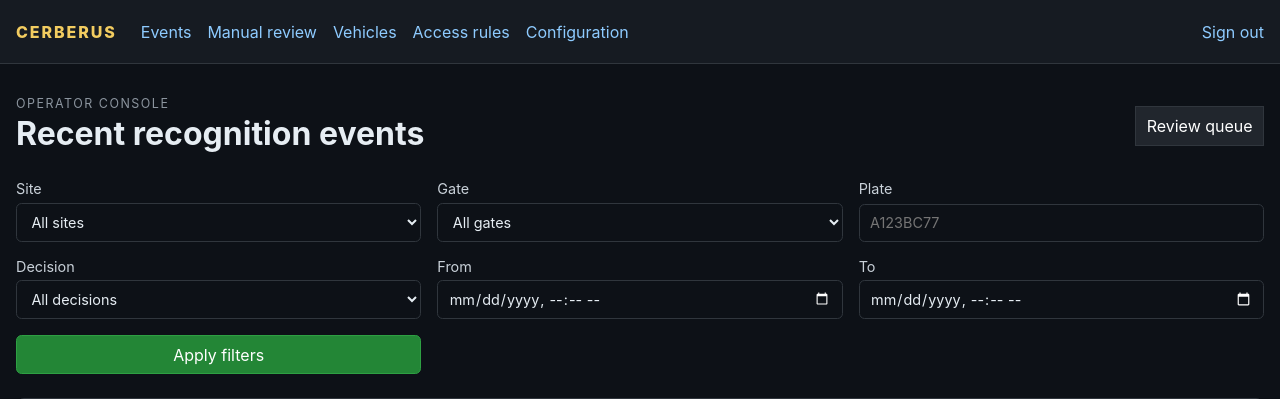
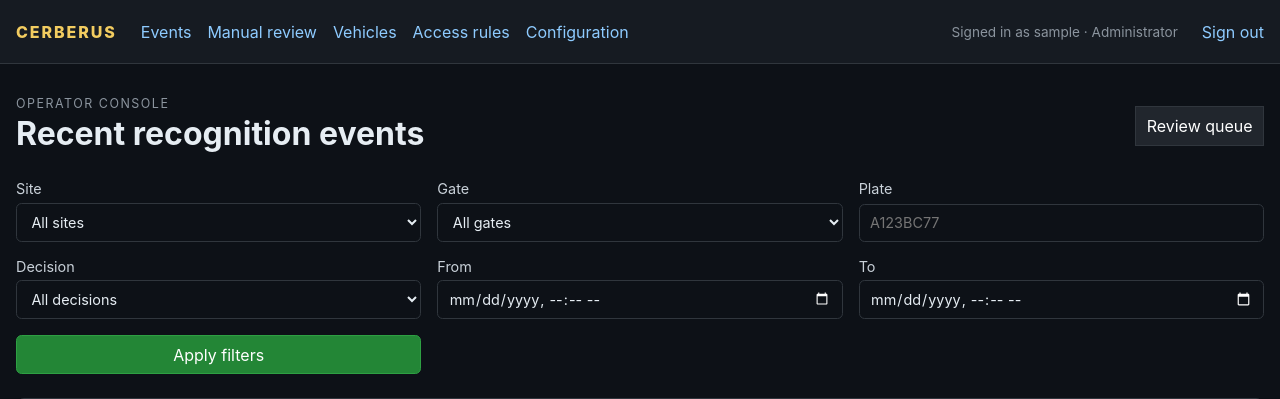
Before and after one commit to p95max/cerberus, a Django app: page /operator/ in a window 1280 px wide. Shown: the top 399 px of the page. Run offline with Django 5.2, Linux system fonts and the light colour scheme; the visitor is signed in with stand-in values (Sample User, id 1); data that the repository does not hold is empty; parts of the project's set-up code (start-up, migrations or seed data) failed here and were passed over; some libraries are stand-ins or nearby versions.

Commit message:
Add current operator role display and update environment example

```diff
--- a/backend/domain/context_processors.py
+++ b/backend/domain/context_processors.py
@@ -2,13 +2,25 @@ from __future__ import annotations
 
 from typing import Any
 
-from accounts.roles import ROLE_ADMINISTRATOR, ROLE_MANAGER, has_role
+from accounts.roles import (
+    ROLE_ADMINISTRATOR,
+    ROLE_MANAGER,
+    ROLE_OPERATOR,
+    ROLE_READ_ONLY,
+    has_role,
+)
 
 
 def operator_permissions(request: Any) -> dict[str, bool]:
+    role = None
+    for candidate in (ROLE_ADMINISTRATOR, ROLE_MANAGER, ROLE_OPERATOR, ROLE_READ_ONLY):
+        if has_role(request.user, (candidate,)):
+            role = candidate
+            break
     return {
         "can_manage_configuration": has_role(
             request.user,
             (ROLE_ADMINISTRATOR, ROLE_MANAGER),
-        )
+        ),
+        "current_operator_role": role,
     }
--- a/backend/domain/static/domain/operator.css
+++ b/backend/domain/static/domain/operator.css
@@ -6,6 +6,7 @@ a { color: #8ecbff; }
 .brand { color: #f2cc60; font-weight: 800; letter-spacing: .12em; text-decoration: none; }
 nav { display: flex; flex: 1; gap: 1rem; }
 nav a { text-decoration: none; }
+.signed-in { color: #8b949e; font-size: .85rem; white-space: nowrap; }
 .link-button { background: transparent; border: 0; color: #8ecbff; cursor: pointer; padding: 0; }
 .page { margin: 0 auto; max-width: 1280px; padding: 2rem 1rem 3rem; }
 .page-heading { align-items: center; display: flex; justify-content: space-between; gap: 1rem; margin-bottom: 1.5rem; }
--- a/backend/domain/templates/domain/operator/base.html
+++ b/backend/domain/templates/domain/operator/base.html
@@ -20,6 +20,7 @@
             <a href="{% url 'manage-resource' 'sites' %}">Configuration</a>
           {% endif %}
         </nav>
+        <span class="signed-in">Signed in as {{ user.username }} · {{ current_operator_role }}</span>
         <form action="{% url 'operator-logout' %}" method="post">{% csrf_token %}<button class="link-button">Sign out</button></form>
       {% endif %}
     </header>
```
Also changed, not shown: 1 other file.
